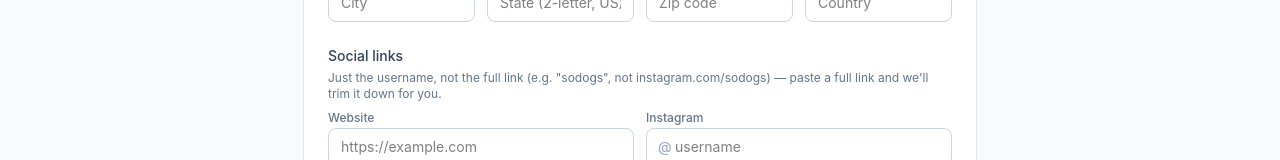
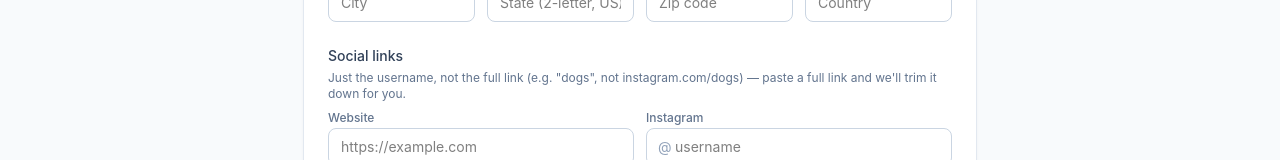
Before and after one commit to tayloraj10/DOGS, a React (Vite) app in the folder web/: page /submit in a window 1280 px wide. Shown: the part 599-759 px from the top of the page. Built offline with nearby package versions, Linux system fonts and the light colour scheme; no server answers.

Commit message:
Update DirectoryEntryForm and ShowcasePage for improved user experience
Modified the DirectoryEntryForm to enhance error handling during image uploads and refined the social links input instructions for clarity. Updated the ShowcasePage description to better reflect the mission of the directory.

```diff
--- a/web/src/components/DirectoryEntryForm.tsx
+++ b/web/src/components/DirectoryEntryForm.tsx
@@ -83,7 +83,7 @@ export default function DirectoryEntryForm({
     if (!imageUrl && result.image_url) {
       uploadDirectoryPhotoFromUrl(result.image_url)
         .then((uploaded) => setImageUrl(uploaded.url))
-        .catch(() => {});
+        .catch(() => { });
     }
     if (result.social_links) {
       setSocialLinks((prev) => {
@@ -245,8 +245,8 @@ export default function DirectoryEntryForm({
       <div>
         <p className="block text-sm font-medium text-slate-700">Social links</p>
         <p className="mt-1 text-xs text-slate-500">
-          Just the username, not the full link (e.g. "sodogs", not
-          instagram.com/sodogs) — paste a full link and we'll trim it down for you.
+          Just the username, not the full link (e.g. "dogs", not
+          instagram.com/dogs) — paste a full link and we'll trim it down for you.
         </p>
         <div className="mt-2 grid grid-cols-1 gap-3 sm:grid-cols-2">
           {SOCIAL_FIELDS.map((field) => (
@@ -268,9 +268,8 @@ export default function DirectoryEntryForm({
                     setSocialLinks((s) => ({ ...s, [field]: e.target.value || null }))
                   }
                   onBlur={() => field !== "website" && handleSocialBlur(field)}
-                  className={`w-full rounded-lg border border-slate-300 py-2 text-sm focus:border-emerald-500 focus:outline-none ${
-                    field !== "website" ? "pl-7 pr-3" : "px-3"
-                  }`}
+                  className={`w-full rounded-lg border border-slate-300 py-2 text-sm focus:border-emerald-500 focus:outline-none ${field !== "website" ? "pl-7 pr-3" : "px-3"
+                    }`}
                 />
               </div>
             </div>
@@ -286,11 +285,10 @@ export default function DirectoryEntryForm({
               key={category.id}
               type="button"
               onClick={() => toggleCategory(category.slug)}
-              className={`rounded-full px-4 py-1.5 text-sm font-medium transition-colors ${
-                selectedCategories.includes(category.slug)
+              className={`rounded-full px-4 py-1.5 text-sm font-medium transition-colors ${selectedCategories.includes(category.slug)
                   ? "bg-emerald-600 text-white"
                   : "bg-white text-slate-600 ring-1 ring-slate-200 hover:bg-slate-100"
-              }`}
+                }`}
             >
               {category.name}
             </button>
--- a/web/src/pages/ShowcasePage.tsx
+++ b/web/src/pages/ShowcasePage.tsx
@@ -29,8 +29,7 @@ export default function ShowcasePage() {
           The Directory of Good
         </h1>
         <p className="mx-auto mt-3 max-w-xl text-slate-600">
-          A growing collection of people and groups doing good for animals,
-          the environment, and our communities.
+          A growing collection of people and groups taking action for good of the world
         </p>
       </div>
 
```
